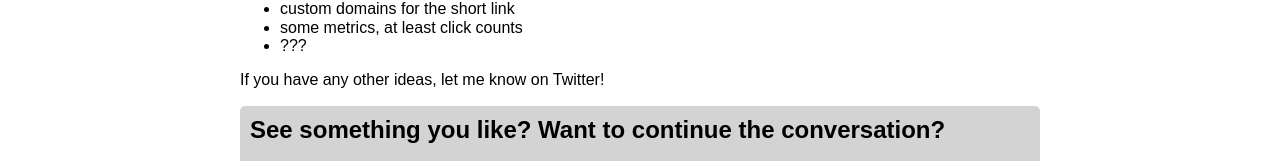
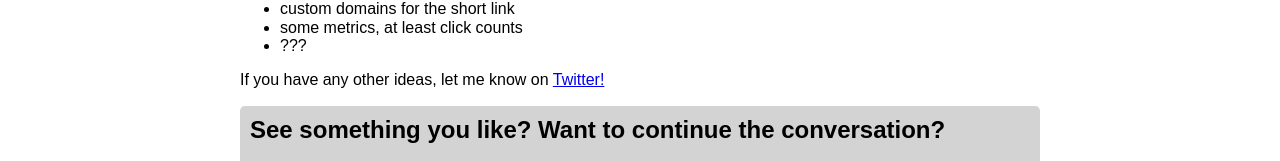
Before and after one commit to keith-waters/readingwaters.com, a Next.js app: page /notes/first-project-yet-another-link-shortener in a window 1280 px wide. Shown: the part 689-850 px from the top of the page. Built offline with nearby package versions, Linux system fonts and the light colour scheme.

Commit message:
Add link to tweet for first-project-yet-another-link-shortener

```diff
--- a/src/pages/notes/first-project-yet-another-link-shortener.mdx
+++ b/src/pages/notes/first-project-yet-another-link-shortener.mdx
@@ -36,6 +36,7 @@ Some stretch goals are:
 - some metrics, at least click counts
 - ???
 
-If you have any other ideas, let me know on Twitter!
+If you have any other ideas, let me know on <a target="_blank" href={"https://twitter.com/readingwaters/status/1567205901450240001?s=20&t=a_3MLz-7Ywd7Ct4a_E_E6A"}>Twitter!</a>
+
 
 <NoteFooter />
```
